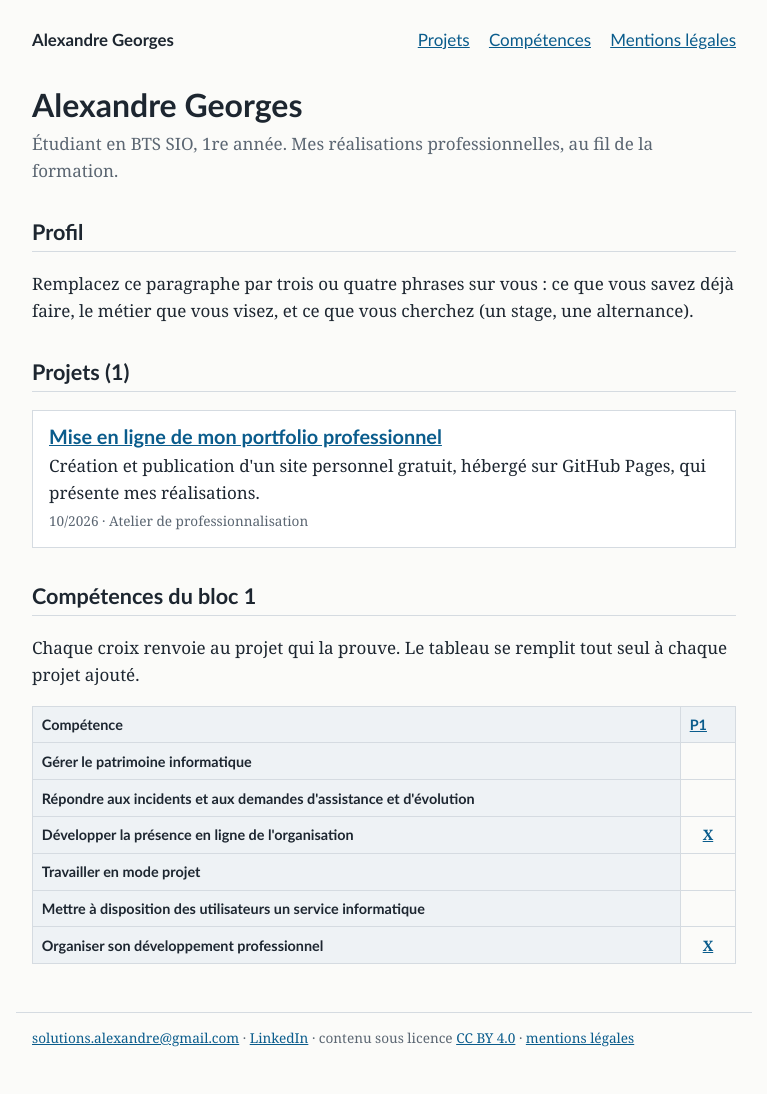
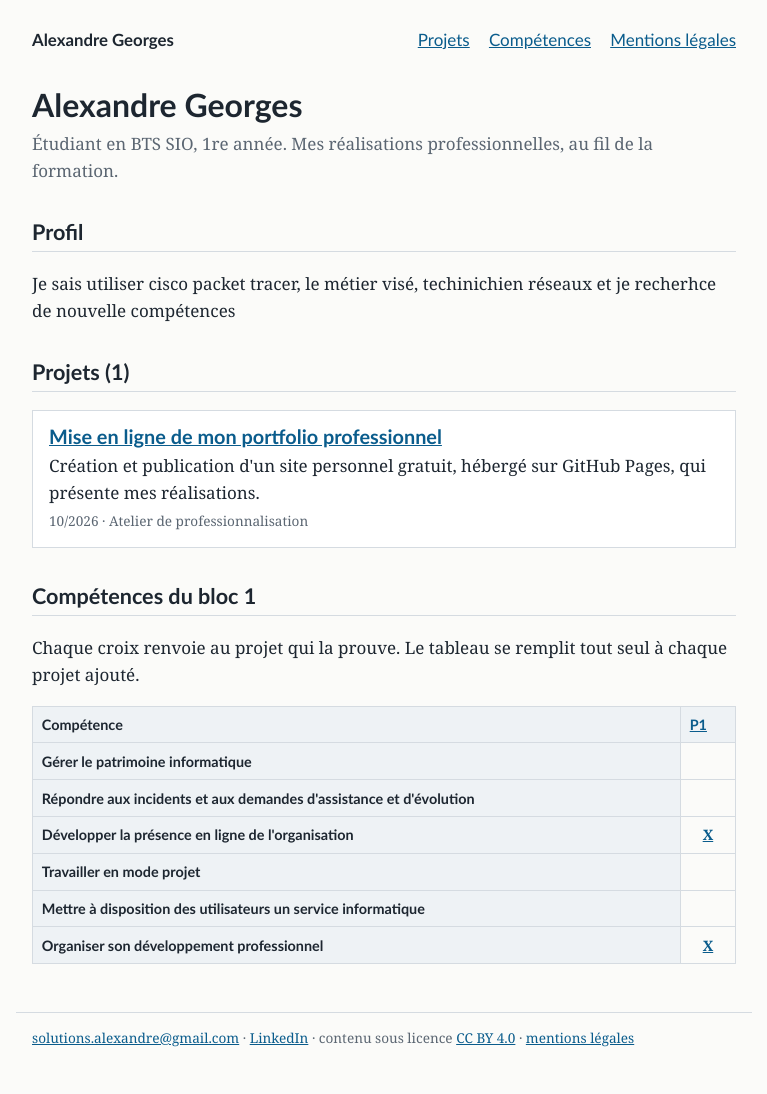
Before and after one commit to ElysioUI/Portfolio, a Jekyll site: the page built from index.html, in a window 1280 px wide. Shown: the whole page, without its empty margins (256-1023 px from the left). Built offline with Jekyll 4.4.1, drawn with Linux system fonts in a browser that asks for light colours.

Commit message:
J'ai modifier moi Alexandre Georges
Updated personal description in the profile section.

```diff
--- a/index.html
+++ b/index.html
@@ -5,7 +5,7 @@ layout: default
 <p class="sous-titre">{{ site.description }}</p>
 
 <h2>Profil</h2>
-<p>Remplacez ce paragraphe par trois ou quatre phrases sur vous : ce que vous savez déjà faire, le métier que vous visez, et ce que vous cherchez (un stage, une alternance).</p>
+<p>Je sais utiliser cisco packet tracer, le métier visé, techinichien réseaux et je recherhce de nouvelle compétences</p>
 
 {% assign projets = site.projets | sort: "date" | reverse %}
 
```
